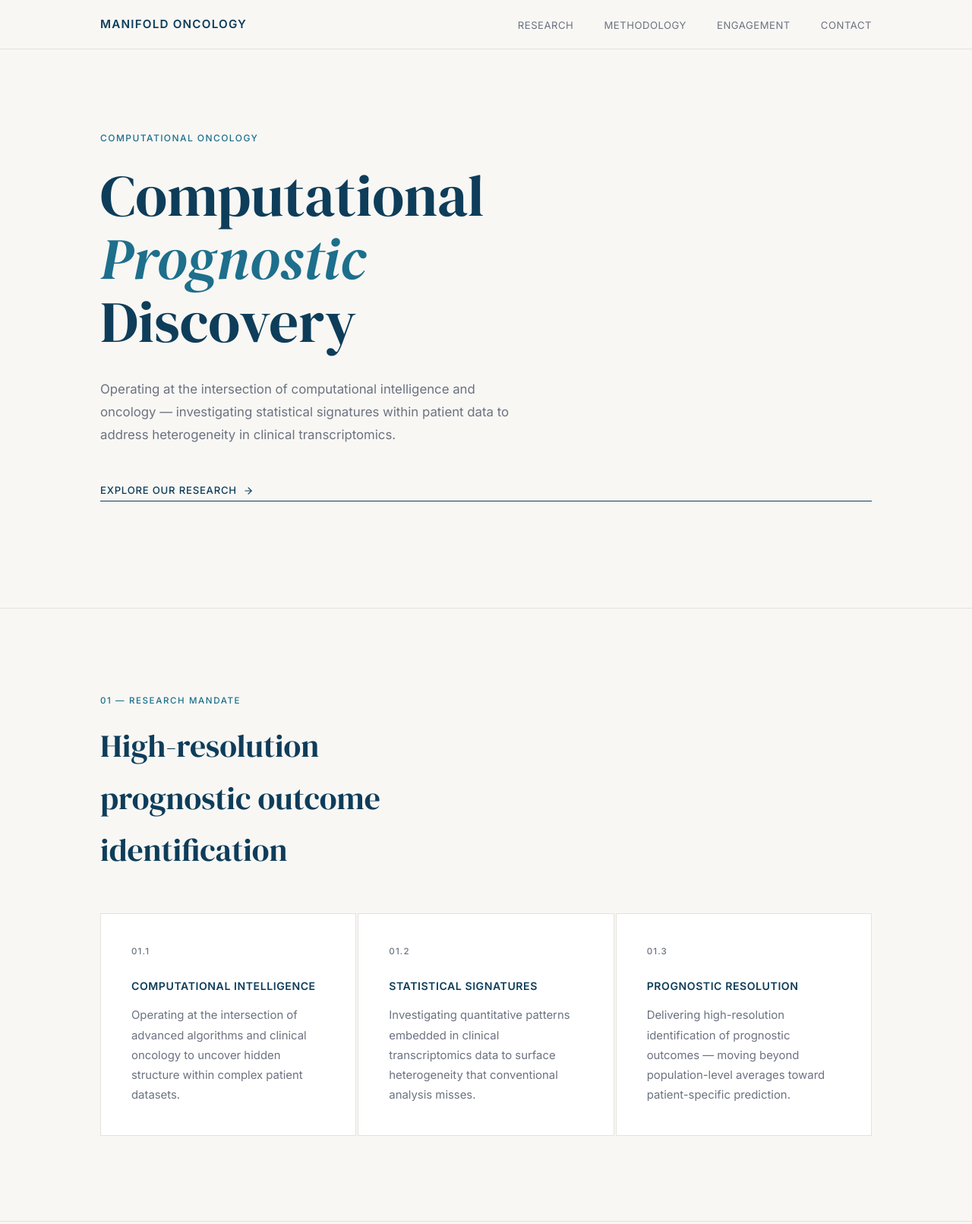
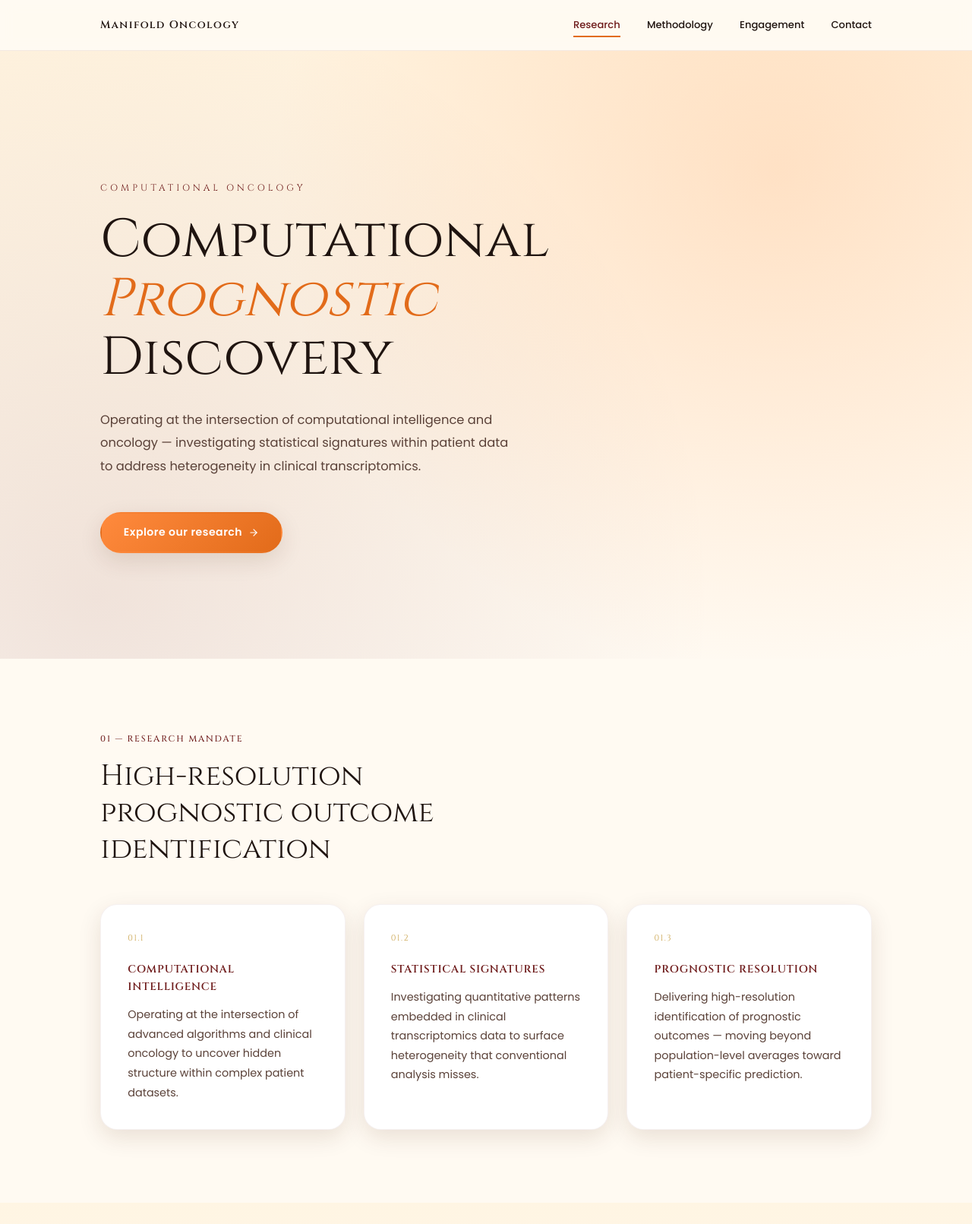
Before and after one commit to puneet139/manifold-oncology, a plain HTML site: page index.html in a window 1280 px wide. Shown: the top 1611 px of the page at 76% size. Drawn offline with Linux system fonts and the light colour scheme.

Commit message:
Apply bharat-cafe color palette, gradients, and nav underline style
Co-Authored-By: Claude Sonnet 4.6 <noreply@anthropic.com>

```diff
--- a/index.html
+++ b/index.html
@@ -6,145 +6,187 @@
   <title>Manifold Oncology</title>
   <link rel="preconnect" href="https://fonts.googleapis.com" />
   <link rel="preconnect" href="https://fonts.gstatic.com" crossorigin />
-  <link href="https://fonts.googleapis.com/css2?family=Inter:wght@300;400;500;600&family=DM+Serif+Display:ital@0;1&display=swap" rel="stylesheet" />
+  <link href="https://fonts.googleapis.com/css2?family=Cinzel:wght@400;500;600&family=Poppins:wght@300;400;500;600&display=swap" rel="stylesheet" />
   <style>
-    *, *::before, *::after {
-      box-sizing: border-box;
-      margin: 0;
-      padding: 0;
-    }
+    *, *::before, *::after { box-sizing: border-box; margin: 0; padding: 0; }
 
     :root {
-      --bg:        #F8F7F4;
-      --surface:   #FFFFFF;
-      --text:      #111111;
-      --muted:     #6B7280;
-      --accent:    #0E3D5A;
-      --accent-2:  #1D6F8C;
-      --border:    #E4E2DD;
-      --max-w:     1080px;
+      --saffron:      #ff8a3d;
+      --saffron-deep: #e26b1a;
+      --maroon:       #6e1b1b;
+      --ink:          #1f1410;
+      --cream:        #fff7ec;
+      --cream-2:      #fbe9cf;
+      --gold:         #c9a24a;
+      --paper:        #fffaf2;
+      --muted:        #5a4138;
+      --shadow:       0 10px 30px rgba(70, 30, 10, 0.12);
+      --shadow-lg:    0 25px 60px rgba(70, 30, 10, 0.18);
+      --radius:       14px;
+      --radius-lg:    22px;
+      --font-display: 'Cinzel', Georgia, serif;
+      --font-body:    'Poppins', system-ui, sans-serif;
+      --max-w:        1080px;
     }
 
     html { scroll-behavior: smooth; }
 
     body {
-      font-family: 'Inter', system-ui, sans-serif;
-      background: var(--bg);
-      color: var(--text);
+      font-family: var(--font-body);
+      background: var(--paper);
+      color: var(--ink);
       line-height: 1.65;
       font-size: 16px;
       -webkit-font-smoothing: antialiased;
     }
 
+    a { color: var(--maroon); text-decoration: none; }
+    a:hover { color: var(--saffron-deep); }
+
     /* ── NAV ── */
-    nav {
-      position: fixed;
-      top: 0; left: 0; right: 0;
+    .site-header {
+      position: sticky;
+      top: 0;
       z-index: 100;
-      background: rgba(248, 247, 244, 0.92);
-      backdrop-filter: blur(12px);
-      -webkit-backdrop-filter: blur(12px);
-      border-bottom: 1px solid var(--border);
+      background: rgba(255, 250, 242, 0.94);
+      backdrop-filter: saturate(140%) blur(10px);
+      -webkit-backdrop-filter: saturate(140%) blur(10px);
+      border-bottom: 1px solid rgba(110, 27, 27, 0.08);
     }
 
     .nav-inner {
       max-width: var(--max-w);
       margin: 0 auto;
       padding: 0 2rem;
-      height: 64px;
+      height: 66px;
       display: flex;
       align-items: center;
       justify-content: space-between;
     }
 
     .nav-logo {
-      font-size: 0.95rem;
+      font-family: var(--font-display);
+      font-size: 0.88rem;
       font-weight: 600;
-      letter-spacing: 0.08em;
-      text-transform: uppercase;
-      color: var(--accent);
+      letter-spacing: 0.1em;
+      color: var(--ink);
       text-decoration: none;
     }
 
     .nav-links {
       display: flex;
-      gap: 2.5rem;
+      align-items: center;
+      gap: 2.2rem;
       list-style: none;
     }
 
     .nav-links a {
+      position: relative;
       font-size: 0.82rem;
-      font-weight: 400;
-      letter-spacing: 0.04em;
-      text-transform: uppercase;
-      color: var(--muted);
+      font-weight: 500;
+      color: var(--ink);
       text-decoration: none;
-      transition: color 0.2s;
+      padding: 0.4rem 0;
     }
 
-    .nav-links a:hover { color: var(--accent); }
+    .nav-links a::after {
+      content: '';
+      position: absolute;
+      left: 0; right: 0; bottom: 0;
+      height: 2px;
+      background: var(--saffron-deep);
+      transform: scaleX(0);
+      transform-origin: left;
+      transition: transform 0.25s ease;
+    }
+
+    .nav-links a:hover,
+    .nav-links a.active { color: var(--maroon); }
+
+    .nav-links a:hover::after,
+    .nav-links a.active::after { transform: scaleX(1); }
 
     /* ── HERO ── */
     #hero {
+      position: relative;
+      overflow: hidden;
       min-height: 100vh;
       display: flex;
-      flex-direction: column;
-      justify-content: center;
-      padding: 8rem 2rem 6rem;
+      align-items: center;
+      background:
+        radial-gradient(circle at 80% 20%, rgba(255, 138, 61, 0.18), transparent 55%),
+        radial-gradient(circle at 10% 90%, rgba(110, 27, 27, 0.10), transparent 60%),
+        linear-gradient(180deg, #fff3df 0%, var(--paper) 100%);
+    }
+
+    .hero-inner {
       max-width: var(--max-w);
       margin: 0 auto;
+      padding: 8rem 2rem 6rem;
+      width: 100%;
     }
 
-    .hero-label {
+    .eyebrow {
+      font-family: var(--font-display);
+      text-transform: uppercase;
+      letter-spacing: 4px;
       font-size: 0.75rem;
-      font-weight: 500;
-      letter-spacing: 0.12em;
-      text-transform: uppercase;
-      color: var(--accent-2);
-      margin-bottom: 1.5rem;
+      color: var(--maroon);
+      margin-bottom: 1.2rem;
     }
 
     .hero-title {
-      font-family: 'DM Serif Display', Georgia, serif;
-      font-size: clamp(2.8rem, 6vw, 5.2rem);
+      font-family: var(--font-display);
+      font-size: clamp(2.4rem, 5.5vw, 4.6rem);
       font-weight: 400;
-      line-height: 1.08;
-      color: var(--accent);
-      max-width: 14ch;
-      margin-bottom: 2rem;
+      line-height: 1.1;
+      color: var(--ink);
+      max-width: 16ch;
+      margin-bottom: 1.8rem;
     }
 
     .hero-title em {
       font-style: italic;
-      color: var(--accent-2);
+      color: var(--saffron-deep);
     }
 
     .hero-sub {
-      font-size: 1.05rem;
+      font-size: 1.02rem;
       color: var(--muted);
-      max-width: 52ch;
-      line-height: 1.8;
-      margin-bottom: 3rem;
+      max-width: 54ch;
+      line-height: 1.85;
+      margin-bottom: 2.8rem;
     }
 
-    .hero-cta {
+    .btn {
       display: inline-flex;
       align-items: center;
       gap: 0.5rem;
-      font-size: 0.82rem;
-      font-weight: 500;
-      letter-spacing: 0.06em;
-      text-transform: uppercase;
-      color: var(--accent);
+      padding: 0.85rem 1.8rem;
+      border-radius: 999px;
+      font-family: var(--font-body);
+      font-weight: 600;
+      font-size: 0.88rem;
+      letter-spacing: 0.5px;
+      cursor: pointer;
+      border: 2px solid transparent;
+      transition: transform 0.15s, box-shadow 0.2s, background 0.2s, color 0.2s;
       text-decoration: none;
-      border-bottom: 1px solid var(--accent);
-      padding-bottom: 2px;
-      transition: opacity 0.2s;
     }
 
-    .hero-cta:hover { opacity: 0.6; }
+    .btn-primary {
+      background: linear-gradient(135deg, var(--saffron) 0%, var(--saffron-deep) 100%);
+      color: #fff;
+      box-shadow: var(--shadow);
+    }
 
-    .hero-cta svg {
+    .btn-primary:hover {
+      color: #fff;
+      transform: translateY(-2px);
+      box-shadow: var(--shadow-lg);
+    }
+
+    .btn-primary svg {
       width: 14px; height: 14px;
       stroke: currentColor; fill: none;
       stroke-width: 2; stroke-linecap: round; stroke-linejoin: round;
@@ -153,70 +195,90 @@
     /* ── DIVIDER ── */
     .rule {
       border: none;
-      border-top: 1px solid var(--border);
+      border-top: 1px solid rgba(110, 27, 27, 0.08);
     }
 
-    /* ── SECTION ── */
+    /* ── SECTIONS ── */
     .section {
+      padding: 6rem 0;
+    }
+
+    .section.alt {
+      background: linear-gradient(180deg, #fff5e3 0%, var(--paper) 100%);
+    }
+
+    .container {
       max-width: var(--max-w);
       margin: 0 auto;
-      padding: 7rem 2rem;
+      padding: 0 2rem;
     }
 
     .section-tag {
+      font-family: var(--font-display);
       font-size: 0.72rem;
       font-weight: 500;
-      letter-spacing: 0.14em;
+      letter-spacing: 0.16em;
       text-transform: uppercase;
-      color: var(--accent-2);
+      color: var(--maroon);
       margin-bottom: 1rem;
     }
 
     .section-heading {
-      font-family: 'DM Serif Display', Georgia, serif;
-      font-size: clamp(1.8rem, 3.5vw, 2.6rem);
+      font-family: var(--font-display);
+      font-size: clamp(1.6rem, 3.2vw, 2.4rem);
       font-weight: 400;
-      color: var(--accent);
+      color: var(--ink);
       margin-bottom: 3rem;
-      max-width: 22ch;
+      max-width: 24ch;
+      line-height: 1.25;
     }
 
+    /* ── CARDS ── */
     .section-grid {
       display: grid;
-      grid-template-columns: repeat(auto-fit, minmax(280px, 1fr));
-      gap: 2px;
+      grid-template-columns: repeat(auto-fit, minmax(290px, 1fr));
+      gap: 1.5rem;
     }
 
     .card {
-      background: var(--surface);
-      padding: 2.5rem;
-      border: 1px solid var(--border);
+      background: #fff;
+      border-radius: var(--radius-lg);
+      padding: 2.2rem;
+      box-shadow: var(--shadow);
+      border: 1px solid rgba(110, 27, 27, 0.06);
+      transition: transform 0.25s, box-shadow 0.25s;
+    }
+
+    .card:hover {
+      transform: translateY(-4px);
+      box-shadow: var(--shadow-lg);
     }
 
     .card-num {
-      font-size: 0.72rem;
-      font-weight: 500;
-      letter-spacing: 0.1em;
-      color: var(--muted);
-      margin-bottom: 1.5rem;
+      font-family: var(--font-display);
+      font-size: 0.7rem;
+      letter-spacing: 0.12em;
+      color: var(--gold);
+      margin-bottom: 1.2rem;
     }
 
     .card-title {
+      font-family: var(--font-display);
       font-size: 0.88rem;
       font-weight: 600;
-      letter-spacing: 0.04em;
+      letter-spacing: 0.06em;
       text-transform: uppercase;
-      color: var(--accent);
-      margin-bottom: 0.9rem;
+      color: var(--maroon);
+      margin-bottom: 0.8rem;
     }
 
     .card-text {
-      font-size: 0.93rem;
+      font-size: 0.9rem;
       color: var(--muted);
-      line-height: 1.75;
+      line-height: 1.78;
     }
 
-    /* ── TWO-COL SECTION ── */
+    /* ── TWO-COL (methodology) ── */
     .two-col {
       display: grid;
       grid-template-columns: 1fr 1.6fr;
@@ -224,21 +286,23 @@
       align-items: start;
     }
 
-    @media (max-width: 720px) {
-      .two-col { grid-template-columns: 1fr; gap: 2.5rem; }
+    @media (max-width: 740px) {
+      .two-col { grid-template-columns: 1fr; gap: 2rem; }
     }
 
     .section-body {
-      font-size: 0.97rem;
+      font-size: 0.96rem;
       color: var(--muted);
-      line-height: 1.85;
+      line-height: 1.9;
     }
 
     .section-body p + p { margin-top: 1.2rem; }
 
-    /* ── CONTACT ── */
+    /* ── CONTACT BANNER ── */
     #contact {
-      background: var(--accent);
+      background:
+        radial-gradient(circle at 20% 50%, rgba(255, 138, 61, 0.45), transparent 60%),
+        linear-gradient(135deg, var(--maroon), #4a0f0f);
       color: #fff;
     }
 
@@ -252,39 +316,41 @@
       align-items: start;
     }
 
-    @media (max-width: 720px) {
+    @media (max-width: 740px) {
       .contact-inner { grid-template-columns: 1fr; gap: 3rem; }
     }
 
     .contact-tag {
+      font-family: var(--font-display);
       font-size: 0.72rem;
-      font-weight: 500;
-      letter-spacing: 0.14em;
+      letter-spacing: 0.16em;
       text-transform: uppercase;
       color: rgba(255,255,255,0.5);
       margin-bottom: 1rem;
     }
 
     .contact-heading {
-      font-family: 'DM Serif Display', Georgia, serif;
-      font-size: clamp(1.8rem, 3.5vw, 2.6rem);
+      font-family: var(--font-display);
+      font-size: clamp(1.7rem, 3.2vw, 2.4rem);
       font-weight: 400;
-      line-height: 1.15;
+      line-height: 1.2;
       color: #fff;
       margin-bottom: 2rem;
     }
 
-    .contact-email {
-      font-size: 0.85rem;
-      color: rgba(255,255,255,0.5);
-      margin-bottom: 0.3rem;
+    .contact-email-label {
+      font-size: 0.78rem;
+      color: rgba(255,255,255,0.45);
+      margin-bottom: 0.35rem;
+      letter-spacing: 0.08em;
+      text-transform: uppercase;
     }
 
     .contact-email-link {
-      font-size: 0.93rem;
-      color: rgba(255,255,255,0.85);
+      font-size: 0.92rem;
+      color: var(--saffron);
       text-decoration: none;
-      border-bottom: 1px solid rgba(255,255,255,0.3);
+      border-bottom: 1px solid rgba(255, 138, 61, 0.4);
       padding-bottom: 1px;
       transition: color 0.2s;
     }
@@ -295,24 +361,24 @@
     .form-grid {
       display: grid;
       grid-template-columns: 1fr 1fr;
-      gap: 1px;
+      gap: 1rem;
     }
 
-    @media (max-width: 540px) {
+    @media (max-width: 520px) {
       .form-grid { grid-template-columns: 1fr; }
     }
 
     .form-field {
       display: flex;
       flex-direction: column;
-      gap: 0.5rem;
+      gap: 0.45rem;
     }
 
     .form-field.full { grid-column: 1 / -1; }
 
     .form-field label {
       font-size: 0.72rem;
-      font-weight: 500;
+      font-weight: 600;
       letter-spacing: 0.1em;
       text-transform: uppercase;
       color: rgba(255,255,255,0.5);
@@ -321,14 +387,15 @@
     .form-field input,
     .form-field textarea,
     .form-field select {
-      background: rgba(255,255,255,0.06);
-      border: 1px solid rgba(255,255,255,0.15);
+      background: rgba(255,255,255,0.07);
+      border: 1.5px solid rgba(255,255,255,0.14);
+      border-radius: 10px;
       color: #fff;
-      font-family: inherit;
-      font-size: 0.92rem;
-      padding: 0.85rem 1rem;
+      font-family: var(--font-body);
+      font-size: 0.9rem;
+      padding: 0.8rem 1rem;
       outline: none;
-      transition: border-color 0.2s, background 0.2s;
+      transition: border-color 0.2s, background 0.2s, box-shadow 0.2s;
       resize: none;
       -webkit-appearance: none;
       appearance: none;
@@ -336,17 +403,18 @@
 
     .form-field input::placeholder,
     .form-field textarea::placeholder {
-      color: rgba(255,255,255,0.25);
+      color: rgba(255,255,255,0.22);
     }
 
     .form-field input:focus,
     .form-field textarea:focus,
     .form-field select:focus {
-      border-color: rgba(255,255,255,0.45);
-      background: rgba(255,255,255,0.1);
+      border-color: var(--saffron);
+      background: rgba(255,255,255,0.11);
+      box-shadow: 0 0 0 3px rgba(255, 138, 61, 0.18);
     }
 
-    .form-field select option { background: var(--accent); color: #fff; }
+    .form-field select option { background: #4a0f0f; color: #fff; }
 
     .form-submit-row {
       grid-column: 1 / -1;
@@ -354,7 +422,7 @@
       justify-content: flex-end;
       align-items: center;
       gap: 1.5rem;
-      margin-top: 0.5rem;
+      margin-top: 0.25rem;
     }
 
     .form-status {
@@ -368,21 +436,25 @@
     .btn-submit {
       display: inline-flex;
       align-items: center;
-      gap: 0.6rem;
-      background: #fff;
-      color: var(--accent);
-      font-family: inherit;
-      font-size: 0.8rem;
+      gap: 0.55rem;
+      background: linear-gradient(135deg, var(--saffron) 0%, var(--saffron-deep) 100%);
+      color: #fff;
+      font-family: var(--font-body);
+      font-size: 0.82rem;
       font-weight: 600;
-      letter-spacing: 0.08em;
-      text-transform: uppercase;
+      letter-spacing: 0.5px;
       border: none;
+      border-radius: 999px;
       padding: 0.9rem 2rem;
       cursor: pointer;
-      transition: opacity 0.2s;
+      box-shadow: 0 8px 24px rgba(226, 107, 26, 0.35);
+      transition: transform 0.15s, box-shadow 0.2s;
     }
 
-    .btn-submit:hover { opacity: 0.85; }
+    .btn-submit:hover {
+      transform: translateY(-2px);
+      box-shadow: 0 14px 36px rgba(226, 107, 26, 0.45);
+    }
 
     .btn-submit svg {
       width: 13px; height: 13px;
@@ -392,8 +464,9 @@
 
     /* ── FOOTER ── */
     footer {
-      border-top: 1px solid var(--border);
-      padding: 2.5rem 2rem;
+      background: var(--ink);
+      color: #d6c8b9;
+      padding: 2rem 2rem;
     }
 
     .footer-inner {
@@ -407,57 +480,59 @@
     }
 
     .footer-copy {
-      font-size: 0.78rem;
-      color: var(--muted);
+      font-size: 0.8rem;
+      color: rgba(214, 200, 185, 0.7);
     }
 
     .footer-back {
-      font-size: 0.78rem;
-      color: var(--muted);
+      font-size: 0.8rem;
+      color: rgba(214, 200, 185, 0.7);
       text-decoration: none;
       transition: color 0.2s;
     }
 
-    .footer-back:hover { color: var(--accent); }
+    .footer-back:hover { color: var(--saffron); }
 
-    /* ── UTIL ── */
+    /* ── MOBILE ── */
     @media (max-width: 600px) {
       .nav-links { display: none; }
+      .section { padding: 4rem 0; }
     }
   </style>
 </head>
 <body>
 
   <!-- NAV -->
-  <nav>
+  <header class="site-header">
     <div class="nav-inner">
       <a href="#hero" class="nav-logo">Manifold Oncology</a>
       <ul class="nav-links">
-        <li><a href="#research">Research</a></li>
-        <li><a href="#methodology">Methodology</a></li>
-        <li><a href="#engagement">Engagement</a></li>
-        <li><a href="#contact">Contact</a></li>
+        <li><a href="#research" data-section="research">Research</a></li>
+        <li><a href="#methodology" data-section="methodology">Methodology</a></li>
+        <li><a href="#engagement" data-section="engagement">Engagement</a></li>
+        <li><a href="#contact" data-section="contact">Contact</a></li>
       </ul>
     </div>
-  </nav>
+  </header>
 
   <!-- HERO -->
   <section id="hero">
-    <p class="hero-label">Computational Oncology</p>
+    <div class="hero-inner">
+      <p class="eyebrow">Computational Oncology</p>
       <h1 class="hero-title">Computational <em>Prognostic</em> Discovery</h1>
       <p class="hero-sub">
         Operating at the intersection of computational intelligence and oncology — investigating statistical signatures within patient data to address heterogeneity in clinical transcriptomics.
       </p>
-    <a href="#research" class="hero-cta">
+      <a href="#research" class="btn btn-primary">
         Explore our research
         <svg viewBox="0 0 24 24"><line x1="5" y1="12" x2="19" y2="12"/><polyline points="12 5 19 12 12 19"/></svg>
       </a>
+    </div>
   </section>
-
-  <hr class="rule" />
 
   <!-- RESEARCH -->
   <section id="research" class="section">
+    <div class="container">
       <p class="section-tag">01 — Research Mandate</p>
       <h2 class="section-heading">High-resolution prognostic outcome identification</h2>
       <div class="section-grid">
@@ -477,12 +552,12 @@
           <p class="card-text">Delivering high-resolution identification of prognostic outcomes — moving beyond population-level averages toward patient-specific prediction.</p>
         </div>
       </div>
+    </div>
   </section>
 
-  <hr class="rule" />
-
   <!-- METHODOLOGY -->
-  <section id="methodology" class="section">
+  <section id="methodology" class="section alt">
+    <div class="container">
       <div class="two-col">
         <div>
           <p class="section-tag">02 — Methodology</p>
@@ -500,12 +575,12 @@
           </p>
         </div>
       </div>
+    </div>
   </section>
-
-  <hr class="rule" />
 
   <!-- ENGAGEMENT -->
   <section id="engagement" class="section">
+    <div class="container">
       <p class="section-tag">03 — Engagement</p>
       <h2 class="section-heading">Partnerships built for rigorous clinical research</h2>
       <div class="section-grid">
@@ -525,6 +600,7 @@
           <p class="card-text">Offering compliant, secure integration with existing clinical data pipelines — ensuring integrity without disrupting established workflows.</p>
         </div>
       </div>
+    </div>
   </section>
 
   <!-- CONTACT -->
@@ -533,7 +609,7 @@
       <div>
         <p class="contact-tag">04 — Contact</p>
         <h2 class="contact-heading">Begin a conversation</h2>
-        <p class="contact-email">Direct inquiries</p>
+        <p class="contact-email-label">Direct inquiries</p>
         <a href="mailto:contact@manifoldoncology.com" class="contact-email-link">contact@manifoldoncology.com</a>
       </div>
 
@@ -591,6 +667,26 @@
   </footer>
 
   <script>
+    /* ── Active nav on scroll ── */
+    const sections = ['research', 'methodology', 'engagement', 'contact'];
+    const navLinks = document.querySelectorAll('.nav-links a[data-section]');
+
+    const observer = new IntersectionObserver(function (entries) {
+      entries.forEach(function (entry) {
+        if (entry.isIntersecting) {
+          navLinks.forEach(function (link) {
+            link.classList.toggle('active', link.dataset.section === entry.target.id);
+          });
+        }
+      });
+    }, { rootMargin: '-40% 0px -55% 0px' });
+
+    sections.forEach(function (id) {
+      const el = document.getElementById(id);
+      if (el) observer.observe(el);
+    });
+
+    /* ── Contact form ── */
     document.getElementById('contact-form').addEventListener('submit', function (e) {
       e.preventDefault();
 
@@ -604,7 +700,7 @@
 
       if (!fname || !lname || !email || !message) {
         status.textContent = 'Please fill in all required fields.';
-        status.style.color = 'rgba(255,160,130,0.9)';
+        status.style.color = 'rgba(255,160,130,0.95)';
         status.classList.add('visible');
         return;
       }
@@ -612,7 +708,7 @@
       const emailRegex = /^[^\s@]+@[^\s@]+\.[^\s@]+$/;
       if (!emailRegex.test(email)) {
         status.textContent = 'Please enter a valid email address.';
-        status.style.color = 'rgba(255,160,130,0.9)';
+        status.style.color = 'rgba(255,160,130,0.95)';
         status.classList.add('visible');
         return;
       }
@@ -620,27 +716,22 @@
       const body = [
         'Name: ' + fname + ' ' + lname,
         'Email: ' + email,
-        org ? 'Organization: ' + org : '',
+        org     ? 'Organization: ' + org         : '',
         subject ? 'Area of Interest: ' + subject : '',
         '',
         'Message:',
         message
       ].filter(Boolean).join('\n');
 
-      const mailtoLink =
+      window.location.href =
         'mailto:contact@manifoldoncology.com' +
         '?subject=' + encodeURIComponent('Inquiry — ' + (subject || 'General')) +
-        '&body=' + encodeURIComponent(body);
+        '&body='    + encodeURIComponent(body);
 
-      window.location.href = mailtoLink;
-
-      status.textContent = 'Opening your email client...';
+      status.textContent = 'Opening your email client…';
       status.style.color = 'rgba(255,255,255,0.5)';
       status.classList.add('visible');
-
-      setTimeout(function () {
-        status.classList.remove('visible');
-      }, 3000);
+      setTimeout(function () { status.classList.remove('visible'); }, 3000);
     });
   </script>
 
```
Lines whose indentation alone changed are shown as unchanged.
